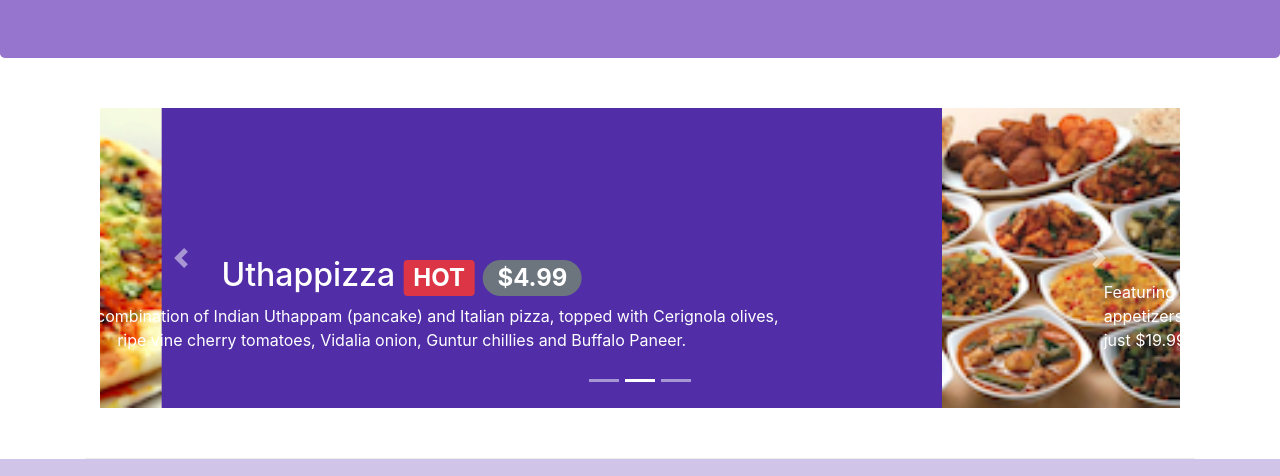
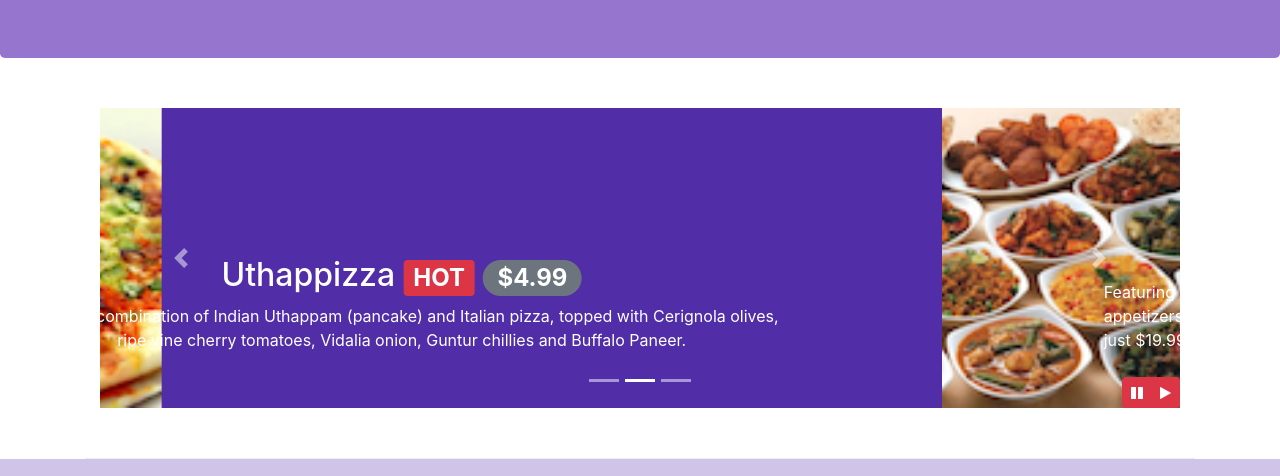
Before and after one commit to Hoang-Minh/conFusion, a plain HTML site: page index.html in a window 1280 px wide. Shown: the part 276-752 px from the top of the page. Drawn offline with nearby package versions, Linux system fonts and the light colour scheme.

Commit message:
Bootstrap JQuery

```diff
--- a/css/style.css
+++ b/css/style.css
@@ -59,3 +59,9 @@ body{
     left: 0;
     min-height: 300px;
 }
+
+#carouselButton{
+    right: 0px;
+    position: absolute;
+    bottom: 0px;
+}
--- a/index.html
+++ b/index.html
@@ -5,8 +5,6 @@
     <meta http-equiv="X-UA-Compatible" content="IE=edge">
     <meta name="viewport" content="width=device-width, initial-scale=1, shrink-to-fit=no">
     <link rel="stylesheet" href="https://stackpath.bootstrapcdn.com/bootstrap/4.1.3/css/bootstrap.min.css" integrity="sha384-MCw98/SFnGE8fJT3GXwEOngsV7Zt27NXFoaoApmYm81iuXoPkFOJwJ8ERdknLPMO" crossorigin="anonymous">
-    <!-- <link rel="stylesheet" href="https://use.fontawesome.com/releases/v5.5.0/css/all.css" integrity="sha384-B4dIYHKNBt8Bc12p+WXckhzcICo0wtJAoU8YZTY5qE0Id1GSseTk6S+L3BlXeVIU" crossorigin="anonymous"> -->
-    <!-- <link rel="stylesheet" href="./node_modules/bootstrap-social/bootstrap-social.css"> -->
     <link rel="stylesheet" href="https://cdnjs.cloudflare.com/ajax/libs/font-awesome/4.7.0/css/font-awesome.min.css">
     <link rel="stylesheet" href="css/style.css">
     <title>Ristorante Con Fusion</title>
@@ -183,6 +181,14 @@
                     <a class="carousel-control-next" href="#mycarousel" role="button" data-slide="next">
                         <span class="carousel-control-next-icon"></span>
                     </a>
+                    <div class="btn-group" id="carouselButton">
+                        <button class="btn btn-danger btn-sm" id="carousel-pause">
+                            <span class="fa fa-pause"></span>
+                        </button>
+                        <button class="btn btn-danger btn-sm" id="carousel-play">
+                            <span class="fa fa-play"></span>
+                        </button>
+                    </div>
                 </div>
             </div>
         </div>
@@ -219,9 +225,7 @@
                             <a class="btn btn-social-icon btn-linkedin" href="http://www.linkedin.com/in/"><i class="fa fa-linkedin fa-lg"></i></a>
                             <a class="btn btn-social-icon btn-twitter" href="http://twitter.com/"><i class="fa fa-twitter fa-lg"></i></a>
                             <a class="btn btn-social-icon btn-google" href="http://youtube.com/"><i class="fa fa-youtube fa-lg"></i></a>
-                            <!-- <a class="btn btn-social-icon" href="mailto:taolaobidaomail@gmail.com">Mail<i class="fa fa-envelope-o fa-lg"></i></a> -->
                             <a class="btn btn-social-icon" href="mailto:taolaobidaomail@gmail.com"><i class="fa fa-envelope-o" style="font-size:48px;color:red"></i></a>
-                            <!-- <a class="btn btn-social-icon" href="mailto:taolaobidaomail@gmail.com"><i class="material-icons" style="font-size:48px;color:red">email</i></a> -->
                         </div>
                     </div>
                </div>
@@ -237,6 +241,18 @@
     <script src="https://code.jquery.com/jquery-3.3.1.slim.min.js" integrity="sha384-q8i/X+965DzO0rT7abK41JStQIAqVgRVzpbzo5smXKp4YfRvH+8abtTE1Pi6jizo" crossorigin="anonymous"></script>
     <script src="https://cdnjs.cloudflare.com/ajax/libs/popper.js/1.14.3/umd/popper.min.js" integrity="sha384-ZMP7rVo3mIykV+2+9J3UJ46jBk0WLaUAdn689aCwoqbBJiSnjAK/l8WvCWPIPm49" crossorigin="anonymous"></script>
     <script src="https://stackpath.bootstrapcdn.com/bootstrap/4.1.3/js/bootstrap.min.js" integrity="sha384-ChfqqxuZUCnJSK3+MXmPNIyE6ZbWh2IMqE241rYiqJxyMiZ6OW/JmZQ5stwEULTy" crossorigin="anonymous"></script>
+
+    <script>
+        $(document).ready(function(){
+            $("#mycarousel").carousel({interval: 2000});
+            $("#carousel-pause").click(function(){
+                $("#mycarousel").carousel("pause");
+            });
+            $("#carousel-play").click(function(){
+                $("#mycarousel").carousel("cycle");
+            });
+        });
+    </script>
 </body>
 
 </html>
```
